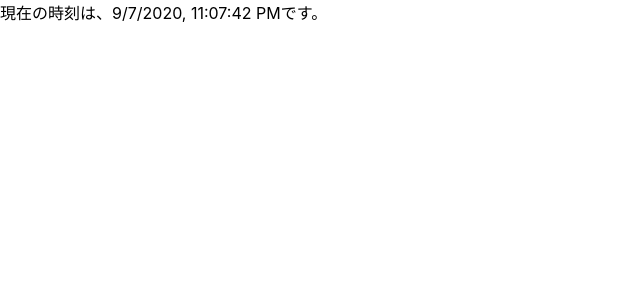
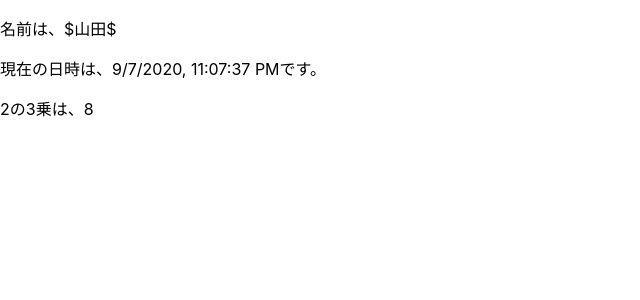
Before and after one commit to rasclass/react_practice, a React (Create React App) app: page / in a window 1280 px wide. Shown: the top 300 px of the page, without its empty margins (0-640 px from the left). Built offline with nearby package versions, Linux system fonts and the light colour scheme.

Commit message:
テンプレートにJavaScriptの埋め込み

```diff
--- a/src/index.js
+++ b/src/index.js
@@ -4,15 +4,15 @@ import './index.css';
 import App from './App';
 import * as serviceWorker from './serviceWorker';
 
-setInterval(() => {
+const name = '山田'
   ReactDOM.render(
     <div>
-      現在の時刻は、{(new Date()).toLocaleString()}です。
+      <p>名前は、{'$' + name + '$'}</p>
+      <p>現在の日時は、{new Date().toLocaleString()}です。</p>
+      <p>2の3乗は、{2 **3 }</p>
     </div>,
     document.getElementById('root')
   );
-}, 500)
-
 
 // If you want your app to work offline and load faster, you can change
 // unregister() to register() below. Note this comes with some pitfalls.
```
